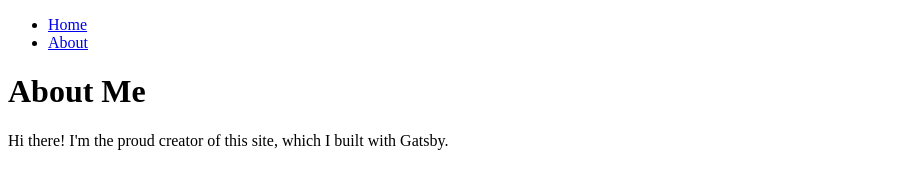
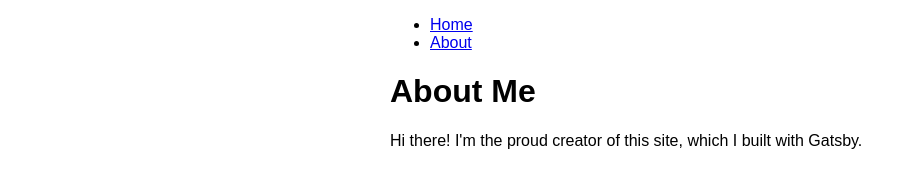
Before and after one commit to CalebCheptumo/my-first-gatsby-site, a Gatsby site: page /about in a window 1280 px wide. Shown: the whole page, without its empty margins (0-916 px from the left). Built offline with nearby package versions, Linux system fonts and the light colour scheme; Gatsby itself is replaced by a stand-in of ours.

Commit message:
added basic styling

```diff
--- a/src/components/layout.js
+++ b/src/components/layout.js
@@ -1,9 +1,10 @@
 import * as React from "react";
 import { Link } from "gatsby";
+import {container} from "../components/layout.module.css"
 
 const Layout = ({ pageTitle, children }) => {
   return (
-    <div>
+    <div className={container}>
       <nav>
         <ul>
           <li>
--- /dev/null
+++ b/src/components/layout.module.css
@@ -0,0 +1,5 @@
+.container {
+    margin:auto;
+    max-width: 500px;
+    font-family: sans-serif;
+}
--- /dev/null
+++ b/src/components/my-component.module.css
@@ -0,0 +1,4 @@
+.title {
+    color: brown;
+    font-size: 3rem;
+}
```
Also changed, not shown: src/components/my-component.js (added, +8 -0 lines).
